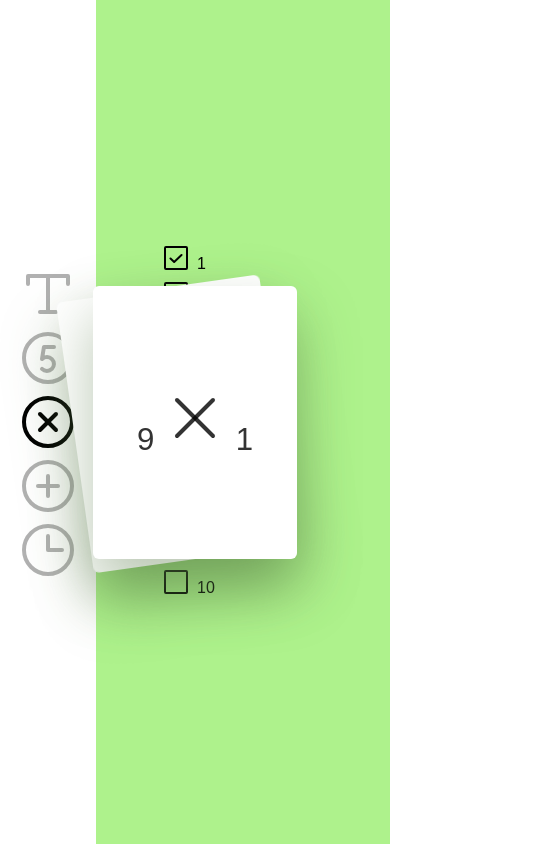
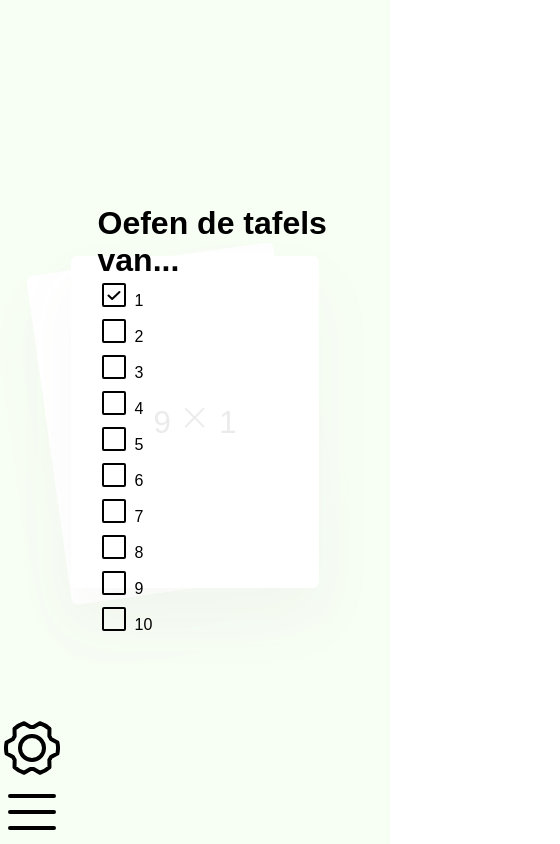
Before and after one commit to maxsteenbergen/polly, a Next.js app: page / in a window 390 px wide. Shown: the whole page, 560 px wide, since content can reach past the window. Built offline with nearby package versions, Linux system fonts and the light colour scheme; a web font is replaced by a local one.

Commit message:
"Proper" yet dirty mobile support

```diff
--- /dev/null
+++ b/components/Clock.js
@@ -0,0 +1,24 @@
+import React from "react";
+import {motion} from "framer-motion";
+import {ClockContainer} from "./styled-components";
+
+export const Clock = ({className, style, onClick, hands = [0,0]}) => {
+  return <ClockContainer onClick={onClick} viewBox={'0 0 100 100'} style={style} className={className}>
+    <g opacity={0.8}>
+      <circle cx={50} cy={50} r={48} stroke={'hsl(0,0%,0%)'} strokeWidth={2} fill={'none'}/>
+      <circle cx={50} cy={50} r={4} fill={'hsl(0,0%,0%)'}/>
+      {/*minute hand*/}
+      <motion.line x1={50} y1={50} x2={50} y2={15} stroke={'hsl(0,0%,0%)'} strokeWidth={2} strokeLinecap={'round'}
+                   style={{originX: 0.5, originY: 1}} animate={{rotate: hands[0]}}/>
+      {/*hour hand*/}
+      <motion.line x1={50} y1={50} x2={50} y2={30} stroke={'hsl(0,0%,0%)'} strokeWidth={4} strokeLinecap={'round'}
+                   style={{originX: 0.5, originY: 1}} animate={{rotate: hands[1]}}/>
+    </g>
+    {[...Array(12)].map((nil, i) =>
+      <g key={'clockmark_' + i} transform={`translate(50,10) rotate(${(360 / 12) * (i + 1)})`}>
+        <text textAnchor={'middle'} fontSize={6} transform={`rotate(-${(360 / 12) * (i + 1)}, 0, -42)`}>{i + 1}</text>
+        {/*<text textAnchor={'middle'} fontSize={6} transform={`rotate(-${(360/12)*(i+1)})`}>{i+1}</text>*/}
+      </g>
+    )}
+  </ClockContainer>
+}
--- /dev/null
+++ b/components/styled-components.js
@@ -0,0 +1,114 @@
+import styled from "styled-components";
+import { motion } from "framer-motion";
+
+export const Container = styled('main')`
+  width: 100vw;
+  height: 100vh;
+  background: hsl(100,80%, 75%);
+  display: flex;
+  align-items: center;
+  overflow: hidden;
+  justify-content: center;
+  & menu {
+    position: absolute;
+    left: 0;
+    display: flex;
+    flex-direction: column;
+    height: 100%;
+    width: 96px;
+    background: #fff;
+    justify-content: center;
+    align-items: center;
+    z-index: 4;
+    & > * {
+      width: 100%;
+      height: 64px;
+      padding-left: 16px;
+      opacity: 0.3;
+      display: flex;
+      align-items: center;
+      font-size: 20px;
+      & > svg {
+        width: 64px;
+        height: 64px;
+        display: inline-block;
+      }
+      & > span{
+        margin-left: 12px;
+        display: none;
+        @media(max-width: 768px){
+          display: inline-block;
+        }
+      }
+      &.active {
+        opacity: 1 !important;
+      }
+    }
+    @media(max-width: 768px){
+      z-index: 2;
+      width: 100%;
+    }
+  }
+  & > .menuToggle {
+    position: absolute;
+    bottom: 64px;
+    left: 0;
+    z-index: 1;
+    width: 64px;
+    height: 64px;
+    @media(min-width: 768px){
+      display: none;
+    }
+    &:first-of-type{
+      z-index: 3;
+      bottom: 0px;
+    }
+  }
+
+  & > .modeSettings {
+    z-index: 1;
+    height: 100%;
+    position: absolute;
+    top: 0;
+    width: 100%;
+    user-select: none;
+    display: flex;
+    flex-direction: column;
+    justify-content: center;
+    left: 160px;
+    padding: 10vh 0;
+    @media(max-width: 768px){
+      background: hsla(0,0%,100%,0.9);
+      padding-left: 25vw;
+      left: 0;
+    }
+  }
+`
+
+export const Card = styled(motion.div)`
+  display: flex;
+  align-items: center;
+  justify-content: center;
+  cursor: pointer;
+  position: relative;
+  background: #fff;
+  border-radius: 6px;
+  box-shadow: 0 30px 60px hsla(100, 30%, 35%, 0.4);
+  width: calc(85vmin * 0.75);
+  height: 85vmin;
+  //max-width: 80vw;
+`
+
+export const ContentNode = styled('h1')`
+  text-align: center;
+  font-size: 8vmin;
+  color: hsla(0, 0%, 0%, 0.8);
+  user-select: none;
+  width: 100%;
+  font-weight: 300;
+`
+
+export const ClockContainer = styled('svg')`
+  width: 33vmin;
+  height: 33vmin;
+`
--- a/package.json
+++ b/package.json
@@ -11,6 +11,7 @@
     "baffle": "^0.3.6",
     "framer-motion": "^2.3.0",
     "next": "9.4.4",
+    "next-pwa": "^5.0.4",
     "phosphor-react": "^1.1.2",
     "rc-slider": "^9.3.0",
     "react": "16.13.1",
--- a/pages/index.js
+++ b/pages/index.js
@@ -1,10 +1,8 @@
-import React, {useEffect, useRef, useState} from 'react'
+import React, {useEffect, useState} from 'react'
 import Head from 'next/head'
-import styled from "styled-components";
-import {Duosounds, Letters, LettersAndSounds, Words} from '../resources/dictionary.js'
-// import {Pictograms} from '../resources/pictograms.js'
+import { Duosounds, Letters, LettersAndSounds, Words } from '../resources/dictionary.js'
 import Slider from 'rc-slider'
-import {AnimatePresence, motion} from "framer-motion";
+import { motion } from "framer-motion";
 import {
   NumberCircleFive,
   Clock as ClockIcon,
@@ -14,92 +12,13 @@ import {
   Plus,
   X,
   XCircle,
+  List,
   DotsThree,
-  PlusCircle
+  PlusCircle, GearSix
 } from "phosphor-react";
 
-const Container = styled('main')`
-  width: 100vw;
-  height: 100vh;
-  background: hsl(100,80%, 75%);
-  display: flex;
-  align-items: center;
-  //padding-top: 5vmin;
-  justify-content: center;
-  & menu {
-    position: absolute;
-    left: 0;
-    display: flex;
-    flex-direction: column;
-    height: 100%;
-    width: 96px;
-    background: #fff;
-    justify-content: center;
-    align-items: center;
-    & > * {
-      width: 64px;
-      height: 64px;
-      opacity: 0.3;
-      &.active {
-        opacity: 1 !important;
-      }
-    }
-  }
-  & > div {
-  }
-`
-
-const Card = styled(motion.div)`
-  display: flex;
-  align-items: center;
-  justify-content: center;
-  cursor: pointer;
-  position: relative;
-  background: #fff;
-  border-radius: 6px;
-  box-shadow: 0 30px 60px hsla(100, 30%, 35%, 0.4);
-  width: calc(70vmin * 0.75);
-  height: 70vmin;
-  max-height: 70vh;
-  max-width: 80vw;
-`
-
-const ContentNode = styled('h1')`
-  text-align: center;
-  font-size: 8vmin;
-  color: hsla(0, 0%, 0%, 0.8);
-  user-select: none;
-  width: 100%;
-  font-weight: 300;
-`
-
-const ClockContainer = styled('svg')`
-  width: 33vmin;
-  height: 33vmin;
-`
-
-const Clock = ({className, style, onClick, hands = [0,0]}) => {
-  return <ClockContainer onClick={onClick} viewBox={'0 0 100 100'} style={style} className={className}>
-    <g opacity={0.8}>
-      <circle cx={50} cy={50} r={48} stroke={'hsl(0,0%,0%)'} strokeWidth={2} fill={'none'}/>
-      <circle cx={50} cy={50} r={4} fill={'hsl(0,0%,0%)'}/>
-      {/*minute hand*/}
-      <motion.line x1={50} y1={50} x2={50} y2={15} stroke={'hsl(0,0%,0%)'} strokeWidth={2} strokeLinecap={'round'}
-                   style={{originX: 0.5, originY: 1}} animate={{rotate: hands[0]}}/>
-      {/*hour hand*/}
-      <motion.line x1={50} y1={50} x2={50} y2={30} stroke={'hsl(0,0%,0%)'} strokeWidth={4} strokeLinecap={'round'}
-                   style={{originX: 0.5, originY: 1}} animate={{rotate: hands[1]}}/>
-    </g>
-    {[...Array(12)].map((nil, i) =>
-      <g key={'clockmark_' + i} transform={`translate(50,10) rotate(${(360 / 12) * (i + 1)})`}>
-        <text textAnchor={'middle'} fontSize={6} transform={`rotate(-${(360 / 12) * (i + 1)}, 0, -42)`}>{i + 1}</text>
-        {/*<text textAnchor={'middle'} fontSize={6} transform={`rotate(-${(360/12)*(i+1)})`}>{i+1}</text>*/}
-      </g>
-    )}
-  </ClockContainer>
-}
-
-// const Pictogram = ({src = ''}) => <img style={{position: 'absolute', maxHeight: '40vmin', maxWidth: '40vmin'}} src={`./img/pictograms/${src}.svg`} alt={src} />
+import {Container, Card, ContentNode } from "../components/styled-components";
+import { Clock } from "../components/Clock";
 
 
 export default function Home() {
@@ -110,17 +29,17 @@ export default function Home() {
   const [ClockHands, setClockHands] = useState([0,0])
   const [TafelSom, setTafelSom] = useState([0,0])
   const [ActiveTafels, setActiveTafels] = useState([1])
+  const [SettingsOpen, setSettingsOpen] = useState(true)
+  const [MenuOpen, setMenuOpen] = useState(true)
+  const [IsMobile, setIsMobile] = useState(true)
 
-  const toggleTafel = (num) => {
-    let tafels = [...ActiveTafels]
-    if(tafels.includes(num))
-      tafels.splice(tafels.findIndex(t => t === num), 1)
-    else
-      tafels.push(num)
+  useEffect(()=>{
+    window.addEventListener(('resize'), ()=>{
+      setIsMobile(window.innerWidth < 768)
+    })
+    setIsMobile(window.innerWidth < 768)
+  },[])
 
-    setActiveTafels(tafels)
-    changeCharacter()
-  }
 
   const Marks = {
     10: {style: {fontSize: 24, color: '#000', transform: 'translate(10px, -10px)'}, label:10},
@@ -143,6 +62,7 @@ export default function Home() {
     }
   }
 
+  //--------------------------------------------------------------------------------------------------------------------
 
   const changeCharacter = () => {
     if(typeof ActiveDictionary === 'string' && ActiveDictionary === 'Numbers'){
@@ -150,6 +70,7 @@ export default function Home() {
       const randomNumber = Math.floor(Math.random() * (MaxNumber - min ) + min)
       setContent(randomNumber)
     }
+
     else if (typeof ActiveDictionary === 'string' && ActiveDictionary === 'Clocks'){
       const m = Math.floor(Math.random() * 4)
       const h = Math.floor(Math.random() * 12)
@@ -161,11 +82,6 @@ export default function Home() {
     else if (typeof ActiveDictionary === 'string' && ActiveDictionary === 'Tafels'){
       const LeftHand = Math.max(1, Math.floor(Math.random() * 10))
       const RightHand = ActiveTafels[Math.floor(Math.random() * ActiveTafels.length)]
-
-      /*
-      if (Math.random() > 0.5) setTafelSom([LeftHand, RightHand])
-      else setTafelSom([RightHand, LeftHand])
-       */
       setTafelSom([LeftHand, RightHand])
     }
 
@@ -176,73 +92,72 @@ export default function Home() {
     setCardState( CardState === 'front' ? 'back' : 'front')
   }
 
-  useEffect(changeCharacter,[ActiveDictionary, MaxNumber])
+  //--------------------------------------------------------------------------------------------------------------------
+
+  const toggleTafel = (e, num) => {
+    e.stopPropagation()
+    let tafels = [...ActiveTafels]
+    if(tafels.includes(num))
+      tafels.splice(tafels.findIndex(t => t === num), 1)
+    else
+      tafels.push(num)
+
+    setActiveTafels(tafels)
+    changeCharacter()
+  }
+
+  //--------------------------------------------------------------------------------------------------------------------
 
   const getSamenvoegenSom = () => {
     const num = Math.floor(Math.random() * 10)
     return Math.random() > 0.5 ?
-      <>{num} <Plus style={{width: 64, height: 64}}/> {MaxNumber - num} </>
+      <>{num} <Plus style={{width: "8vmin", height: "8vmin"}}/> {MaxNumber - num} </>
       :
-      <>{MaxNumber-10+num} <Plus style={{width: 64, height: 64}}/> <DotsThree style={{width: 64, height: 64}} /> = {MaxNumber}</>
+      <>{MaxNumber-10+num} <Plus style={{width: "8vmin", height: "8vmin"}}/> <DotsThree style={{width: "8vmin", height: "8vmin"}} /> = {MaxNumber}</>
   }
+
+  //--------------------------------------------------------------------------------------------------------------------
+
+  useEffect(changeCharacter,[ActiveDictionary, MaxNumber])
+
+  // useEffect(()=>{
+  //   if(MenuOpen && !IsMobile) {
+  //     setMenuOpen(false)
+  //     setSettingsOpen(false)
+  //   }
+  // },[ActiveDictionary])
+
+  useEffect(()=>{
+    if(SettingsOpen && IsMobile) setMenuOpen(false)
+  }, [SettingsOpen])
+
+
+  //--------------------------------------------------------------------------------------------------------------------
+
   return (
     <Container>
+      <Head>
+        <title>Polly - Flitsen voor basisschoolleerlingen</title>
+        <link rel="icon" href="/favicon.ico" />
+        <meta charSet='utf-8'/>
+        <meta httpEquiv='X-UA-Compatible' content='IE=edge'/>
+        <meta name='viewport' content='width=device-width,initial-scale=1,minimum-scale=1,maximum-scale=1,user-scalable=no'/>
+        <meta name='description' content='Description'/>
+        <meta name='keywords' content='Keywords'/>
+        <title>Next.js PWA Example</title>
 
-      <Head>
-        <title>Polly - Flash cards for toddlers</title>
-        <link rel="icon" href="/favicon.ico" />
+        <link rel="manifest" href="/manifest.json"/>
+        <link href='/favicon-16x16.png' rel='icon' type='image/png' sizes='16x16'/>
+        <link href='/favicon-32x32.png' rel='icon' type='image/png' sizes='32x32'/>
+        <link rel="apple-touch-icon" href="/apple-icon.png"></link>
+        <meta name="theme-color" content="#317EFB"/>
       </Head>
-
-      <motion.menu>
-        <TextT className={ActiveDictionary === Letters ? 'active' : null} onClick={()=>{setActiveDictionary(Letters)}} alt="Letters" />
-        <AnimatePresence>
-        {
-          typeof ActiveDictionary === 'object' &&
-            <>
-              <motion.img initial={{height: 0, opacity: 0}} animate={{height: 'auto', opacity: 0.3}} exit={{ height: 0, opacity: 0}} className={ActiveDictionary === Duosounds  ? 'active' : null} onClick={()=>{setActiveDictionary(Duosounds)}} alt="Letters" src={'/img/duo.svg'} />
-              <motion.img initial={{height: 0, opacity: 0}} animate={{height: 'auto', opacity: 0.3}} exit={{ height: 0, opacity: 0}} className={ActiveDictionary === LettersAndSounds ? 'active' : null} onClick={()=>{setActiveDictionary(LettersAndSounds)}} alt="Dubbelklanken" src={'/img/letter+duo.svg'} />
-              <motion.img initial={{height: 0, opacity: 0}} animate={{height: 'auto', opacity: 0.3}} exit={{ height: 0, opacity: 0}} className={ActiveDictionary === Words ? 'active' : null} onClick={()=>{setActiveDictionary(Words)}} alt="Woorden" src={'/img/word.svg'} />
-            </>
-        }
-        </AnimatePresence>
-        <NumberCircleFive className={ActiveDictionary === 'Numbers' ? 'active' : null} onClick={()=>{setActiveDictionary('Numbers')}} alt="Getallen" src={'/img/numbers.svg'} />
-        {/*<img className={ActiveDictionary === Pictograms ? 'active' : null} onClick={()=>{setActiveDictionary(Pictograms)}} alt="Pictogrammen" src={`/img/pictograms/${Pictograms[0]}.svg`} />*/}
-        <XCircle className={ActiveDictionary === 'Tafels' ? 'active' : null} onClick={()=>{setActiveDictionary('Tafels')}} alt="Tafels"  />
-        <PlusCircle className={ActiveDictionary === 'Samenvoegen' ? 'active' : null} onClick={()=>{setActiveDictionary('Samenvoegen')}} alt="Samenvoegen"  />
-        <ClockIcon className={ActiveDictionary === 'Clocks' ? 'active' : null}  onClick={()=>{setActiveDictionary('Clocks')}} alt="Klokken"/>
-      </motion.menu>
-
-      {(ActiveDictionary === 'Numbers' || ActiveDictionary === 'Tafels' || ActiveDictionary === 'Samenvoegen') &&
-      <div style={{width: 400, height: 400, position: 'absolute', top: 'calc(50% - 200px)', left: 160, userSelect: 'none', display: 'flex', flexDirection: 'column', justifyContent: 'center' }}>
-        { ActiveDictionary !== 'Tafels' &&
-          <Slider
-            reverse
-            vertical
-            dots
-            min={10}
-            marks={Marks}
-            step={10}
-            onChange={v => setMaxNumber(v)}
-            defaultValue={MaxNumber}
-            style={{ color: "red"}}
-          />
-        }
-        { ActiveDictionary === "Tafels" &&
-          [...Array(10)].map((o, index) =>
-            <div key={"tafel_van" + (index+1)} >
-              { ActiveTafels.includes(index+1) ? <CheckSquare style={{width: 32, height: 32}} onClick={()=>toggleTafel(index+1)}/> : <Square style={{width: 32, height: 32}} onClick={()=>toggleTafel(index+1)}/> }
-              <span style={{position: 'relative', top: -5, right:-5, fontSize: 16}}>{index+1}</span>
-            </div>
-          )
-        }
-      </div>
-      }
 
       <Card onClick={changeCharacter} style={{originY: 1, position: 'absolute'}} variants={CardVariants} animate={CardState === 'front' ? 'back' : 'front'} initial={'visible'}>
         { ActiveDictionary === 'Clocks' && <Clock hands={ClockHands} /> }
         {/*{ ActiveDictionary === Pictograms &&  <AnimatePresence ><Pictogram src={Content} /> </AnimatePresence >}*/}
         { (typeof ActiveDictionary === 'object' || ActiveDictionary === 'Numbers') && <ContentNode>{Content}</ContentNode>}
-        { ActiveDictionary === 'Tafels' && <ContentNode>{TafelSom[0]} <X style={{width: 64, height: 64}} /> {TafelSom[1]}</ContentNode> }
+        { ActiveDictionary === 'Tafels' && <ContentNode>{TafelSom[0]} <X style={{width: "8vmin", height: "8vmin"}} /> {TafelSom[1]}</ContentNode> }
         { ActiveDictionary === 'Samenvoegen' && <ContentNode>{getSamenvoegenSom()}</ContentNode> }
       </Card>
 
@@ -250,9 +165,91 @@ export default function Home() {
         { ActiveDictionary === 'Clocks' && <Clock hands={ClockHands} /> }
         {/*{ ActiveDictionary === Pictograms &&  <AnimatePresence ><Pictogram src={Content} /> </AnimatePresence >}*/}
         { (typeof ActiveDictionary === 'object' || ActiveDictionary === 'Numbers') && <ContentNode>{Content}</ContentNode>}
-        { ActiveDictionary === 'Tafels' &&  <ContentNode>{TafelSom[0]} <X style={{width: 64, height: 64}} /> {TafelSom[1]}</ContentNode> }
+        { ActiveDictionary === 'Tafels' &&  <ContentNode>{TafelSom[0]} <X style={{width: "8vmin", height: "8vmin"}} /> {TafelSom[1]}</ContentNode> }
         { ActiveDictionary === 'Samenvoegen' && <ContentNode>{getSamenvoegenSom()}</ContentNode> }
       </Card>
+
+      {(ActiveDictionary === 'Numbers' || ActiveDictionary === 'Tafels' || ActiveDictionary === 'Samenvoegen') &&
+        <motion.div className={'modeSettings'} animate={IsMobile ? {x: SettingsOpen ? 0 : "-200%"} : {}}>
+
+          { ActiveDictionary === "Tafels" ?
+            <div>
+              <h1>Oefen de tafels van...</h1>
+              {[...Array(10)].map((o, index) =>
+                <div key={"tafel_van" + (index+1)} >
+                  { ActiveTafels.includes(index+1) ?
+                    <CheckSquare style={{width: 32, height: 32}} onClick={(e)=>toggleTafel(e, index+1)}/>
+                    :
+                    <Square style={{width: 32, height: 32}} onClick={(e)=>toggleTafel(e, index+1)}/>
+                  }
+                  <span style={{position: 'relative', top: -5, right:-5, fontSize: 16}}>{index+1}</span>
+                </div>
+              )}
+            </div>
+
+            :
+
+            <div style={{height: "100%"}}>
+              <h1>Oefen de getallen tot...</h1>
+              <Slider
+                reverse
+                vertical
+                dots
+                min={10}
+                marks={Marks}
+                step={10}
+                onChange={v => setMaxNumber(v)}
+                defaultValue={MaxNumber}
+                style={{ color: "red", height: '75%'}}
+              />
+            </div>
+
+          }
+        </motion.div>
+      }
+
+      <motion.menu animate={{x: IsMobile ? MenuOpen ? 0 : '-200%' : 0}}>
+        <div className={ActiveDictionary === Letters ? 'active' : null} onClick={()=>{setActiveDictionary(Letters)}}>
+          <TextT alt="Letters" />
+          <span>Letters</span>
+        </div>
+
+        <div className={ActiveDictionary === Duosounds  ? 'active' : null} onClick={()=>{setActiveDictionary(Duosounds)}}>
+          <img alt="Letters" src={'/img/duo.svg'} style={{height: '100%'}}/>
+          <span>Dubbelklanken</span>
+        </div>
+        <div className={ActiveDictionary === LettersAndSounds ? 'active' : null} onClick={()=>{setActiveDictionary(LettersAndSounds)}}>
+          <img alt="Letters & Dubbelklanken" src={'/img/letter+duo.svg'} style={{height: '100%'}}/>
+          <span>Letters & Dubbelklanken</span>
+        </div>
+        <div className={ActiveDictionary === Words ? 'active' : null} onClick={()=>{setActiveDictionary(Words)}}>
+          <img alt="Woorden" src={'/img/word.svg'} style={{height: '100%'}}/>
+          <span>Woorden</span>
+        </div>
+
+        <div className={ActiveDictionary === 'Numbers' ? 'active' : null} onClick={()=>{setActiveDictionary('Numbers')}} >
+          <NumberCircleFive alt="Getallen" src={'/img/numbers.svg'} />
+          <span>Getallen</span>
+        </div>
+        <div className={ActiveDictionary === 'Tafels' ? 'active' : null} onClick={()=>{setActiveDictionary('Tafels')}} >
+          <XCircle alt="Tafels"  />
+          <span>Tafels</span>
+        </div>
+        <div className={ActiveDictionary === 'Samenvoegen' ? 'active' : null} onClick={()=>{setActiveDictionary('Samenvoegen')}} >
+          <PlusCircle alt="Samenvoegen"  />
+          <span>Samenvoegen</span>
+        </div>
+        <div className={ActiveDictionary === 'Clocks' ? 'active' : null}  onClick={()=>{setActiveDictionary('Clocks')}} >
+          <ClockIcon alt="Klokkijken"/>
+          <span>Klokkijken</span>
+        </div>
+      </motion.menu>
+
+      <List className={'menuToggle'} onClick={()=>{setMenuOpen(!MenuOpen)}}/>
+      {
+        (ActiveDictionary === "Samenvoegen" || ActiveDictionary === "Tafels" || ActiveDictionary === "Numbers") &&
+        <GearSix className={'menuToggle'}  onClick={()=>{setSettingsOpen(!SettingsOpen)}}/>
+      }
 
     </Container>
   )
```
Also changed, not shown: next.config.js (added, +9 -0 lines), public/manifest.json (added), 1 other file (tests, documents, lock files or other folders).
